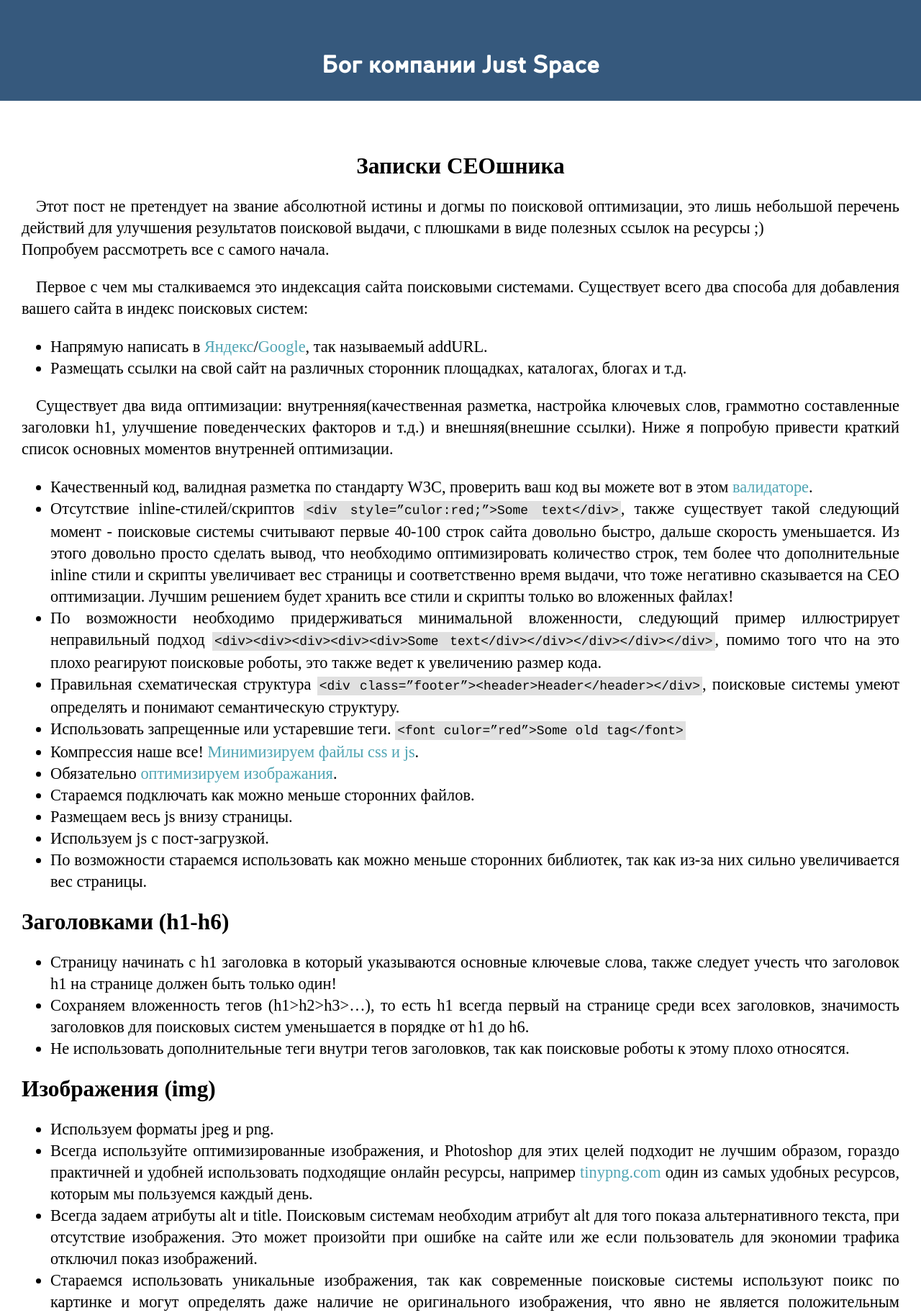
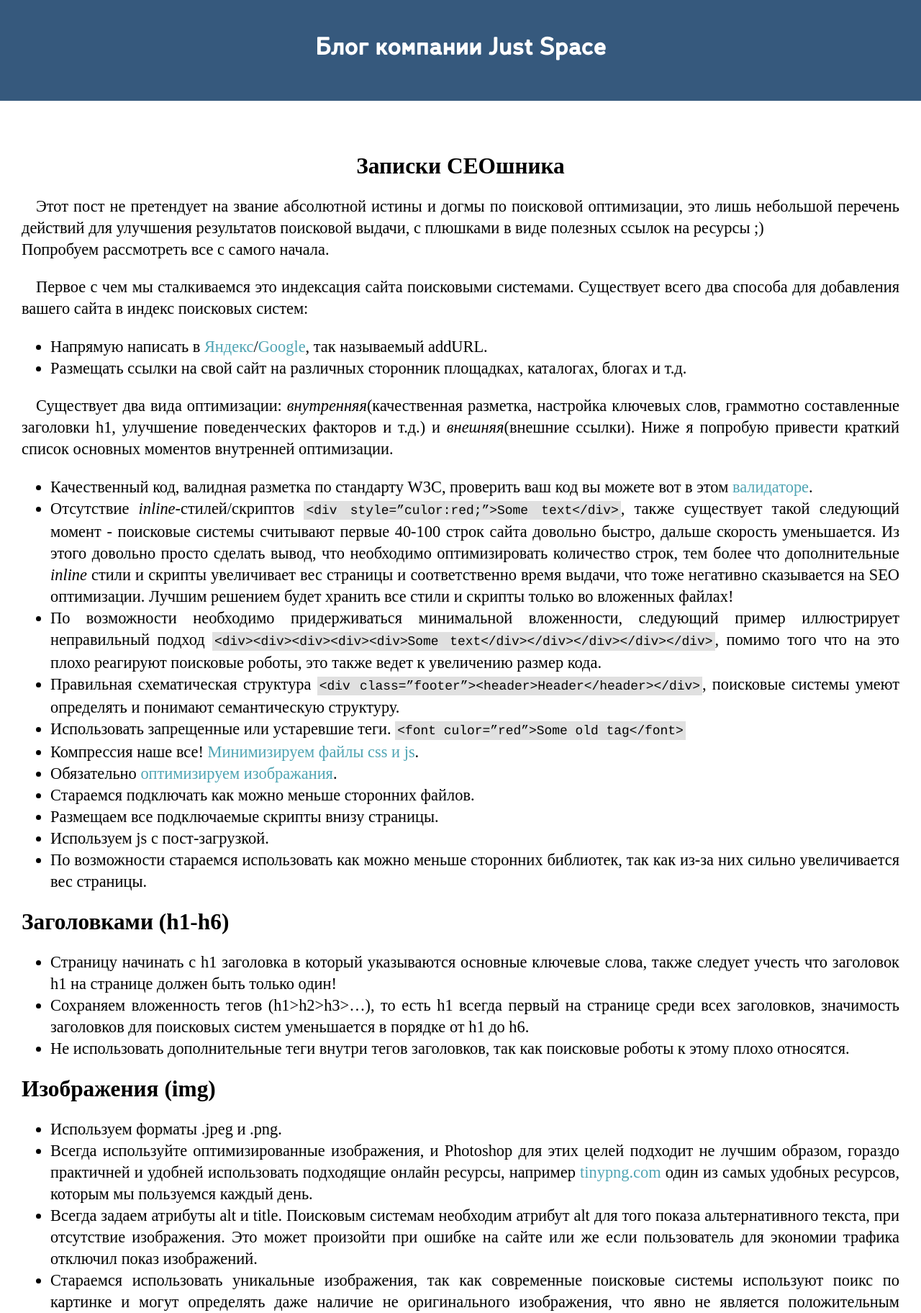
Before and after one commit to AkpoFlash/just-space, a PHP site: page /blog/seo.php in a window 1280 px wide. Shown: the top 1824 px of the page at 72% size. Run offline with PHP 8.4, Linux system fonts and the light colour scheme; data that the repository does not hold is empty; some libraries are stand-ins or nearby versions.

Commit message:
Поправил блог.

```diff
--- a/blog/index.php
+++ b/blog/index.php
@@ -5,7 +5,7 @@
 	<body>
 
 		<div class="blog-head">
-			<h1>Бог компании Just Space</h1>
+			<h1>Блог компании Just Space</h1>
 		</div>
 
 		<div class="blog-article">
--- a/blog/seo.php
+++ b/blog/seo.php
@@ -4,7 +4,7 @@
 ?>
     <body>
         <div class="blog-head">
-            <h1>Бог компании Just Space</h1>
+            <h1>Блог компании Just Space</h1>
         </div>
         <div class="blog-article">
             <h2 class="blog-title">Записки СЕОшника</h2>
@@ -25,15 +25,15 @@
             </ul>
             </p>
             <p>
-                Существует два вида оптимизации: внутренняя(качественная разметка, настройка ключевых слов, граммотно составленные заголовки h1, улучшение поведенческих факторов и т.д.) и внешняя(внешние ссылки).
+                Существует два вида оптимизации: <em>внутренняя</em>(качественная разметка, настройка ключевых слов, граммотно составленные заголовки h1, улучшение поведенческих факторов и т.д.) и <em>внешняя</em>(внешние ссылки).
                 Ниже я попробую привести краткий список основных моментов внутренней оптимизации.
                 <ul>
                     <li>
                         Качественный код, валидная разметка по стандарту W3C, проверить ваш код вы можете вот в этом <a href="https://validator.w3.org/">валидаторе</a>.
                     </li>
                     <li>
-                        Отсутствие inline-стилей/скриптов <span class="code">&lt;div style=”culor:red;”&gt;Some text&lt;/div&gt;</span>, также существует такой следующий момент - поисковые системы считывают первые 40-100 строк сайта довольно быстро, дальше скорость уменьшается.
-                        Из этого довольно просто сделать вывод, что необходимо оптимизировать количество строк, тем более что дополнительные inline стили и скрипты увеличивает вес страницы и соответственно время выдачи, что тоже негативно сказывается на СЕО оптимизации.
+                        Отсутствие <em>inline</em>-стилей/скриптов <span class="code">&lt;div style=”culor:red;”&gt;Some text&lt;/div&gt;</span>, также существует такой следующий момент - поисковые системы считывают первые 40-100 строк сайта довольно быстро, дальше скорость уменьшается.
+                        Из этого довольно просто сделать вывод, что необходимо оптимизировать количество строк, тем более что дополнительные <em>inline</em> стили и скрипты увеличивает вес страницы и соответственно время выдачи, что тоже негативно сказывается на SEO оптимизации.
                         Лучшим решением будет хранить все стили и скрипты только во вложенных файлах!
                     </li>
                     <li>
@@ -55,7 +55,7 @@
                         Стараемся подключать как можно меньше сторонних файлов.
                     </li>
                     <li>
-                        Размещаем весь js внизу страницы.
+                        Размещаем все подключаемые скрипты внизу страницы.
                     </li>
                     <li>
                         Используем js с пост-загрузкой.
@@ -83,7 +83,7 @@
                 <h2>Изображения (img)</h2>
                 <ul>
                     <li>
-                        Используем форматы  jpeg и png.
+                        Используем форматы .jpeg и .png.
                     </li>
                     <li>
                         Всегда используйте оптимизированные изображения, и Photoshop для этих целей подходит не лучшим образом, гораздо практичней и удобней использовать подходящие онлайн ресурсы, например <a href="https://tinypng.com/">tinypng.com</a> один из самых удобных ресурсов, которым мы пользуемся каждый день.
@@ -177,7 +177,7 @@
                 <h2>Обработка ошибки</h2>
                 <ul>
                     <li>
-                        Очень желательно наличие страницы с оформлением 404 ошибки.
+                        Очень желательно наличие страницы с обработкой 404 ошибки.
                     </li>
                     <li>
                         Должна быть навигация на страницах ошибки, чтобы пользователь мог вернуться обратно на сайт.
@@ -188,10 +188,10 @@
                 </ul>
             </p>
             <p>
-                <h2>Robots sitemap htaccess</h2>
+                <h2>О файлах robots.txt, sitemap.xml и .htaccess</h2>
             <ul>
                 <li>
-                    Желательно наличие файла robots.txt и sitemap.xml, корректность эти файлов можно проверить в инструментах разработчика Google или Яндекс.
+                    Желательно наличие файла robots.txt и sitemap.xml, корректность эти файлов можно проверить в инструментах разработчика <a href="https://www.google.com/webmasters/tools/home?hl=ru">Google</a> или <a href="https://webmaster.yandex.ru/">Яндекс</a>.
                 </li>
                 <li>
                     Файлы .htaccess требует тонкой настройки, но особенно часто в нем приходится выставлять редиректы, в основном следует использовать 301 редирект, поисковые сети наиболее лояльны к нему.
--- a/css/style.less
+++ b/css/style.less
@@ -294,7 +294,7 @@ nav{
   color: @color-white;
   height: 140px;
   margin-top: -90px;
-  padding: 50px 30px;
+  padding: 25px 30px;
   text-align: center;
   width: 100%;
   box-sizing:border-box;
```
Also changed, not shown: css/style.css.
